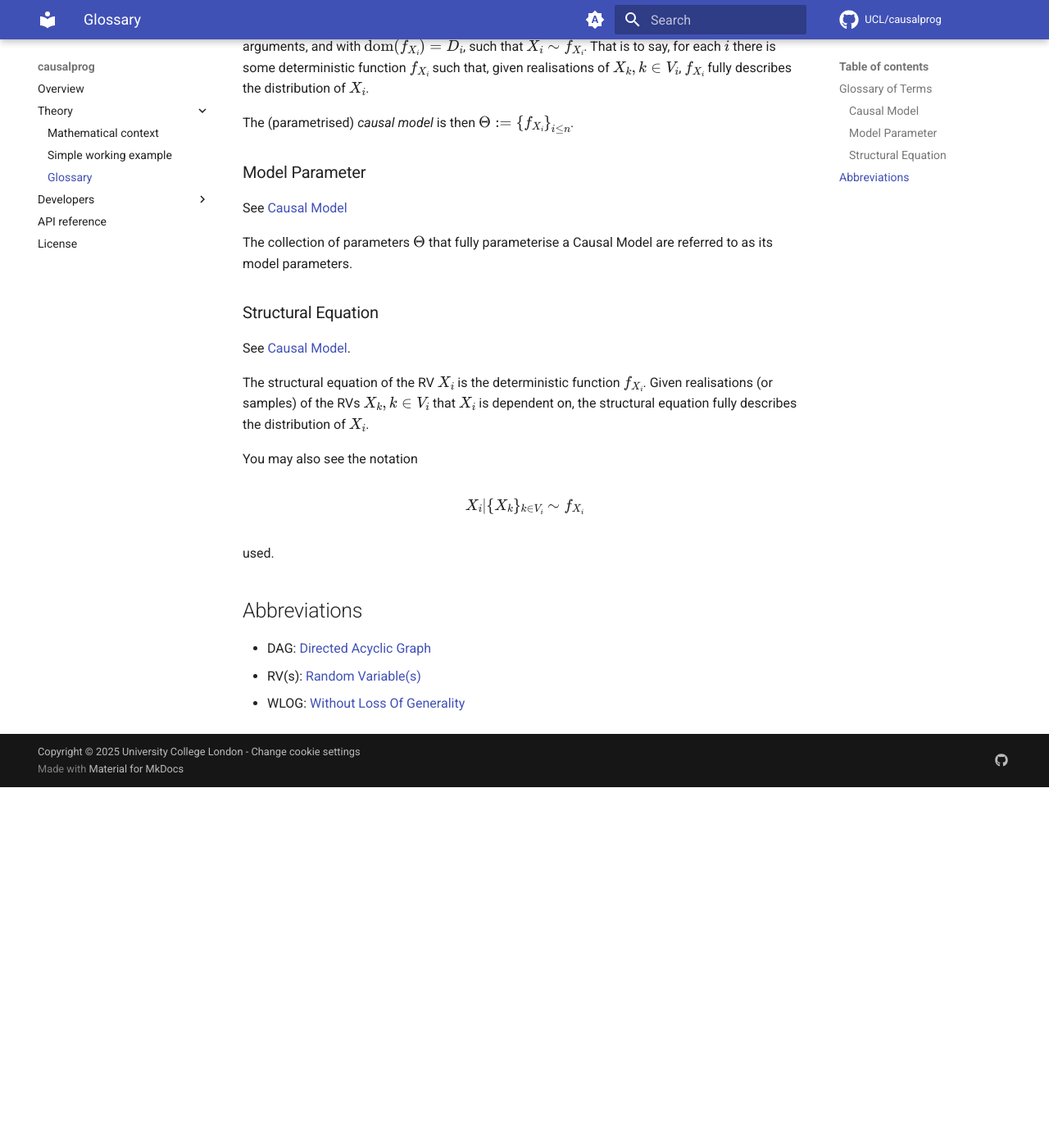
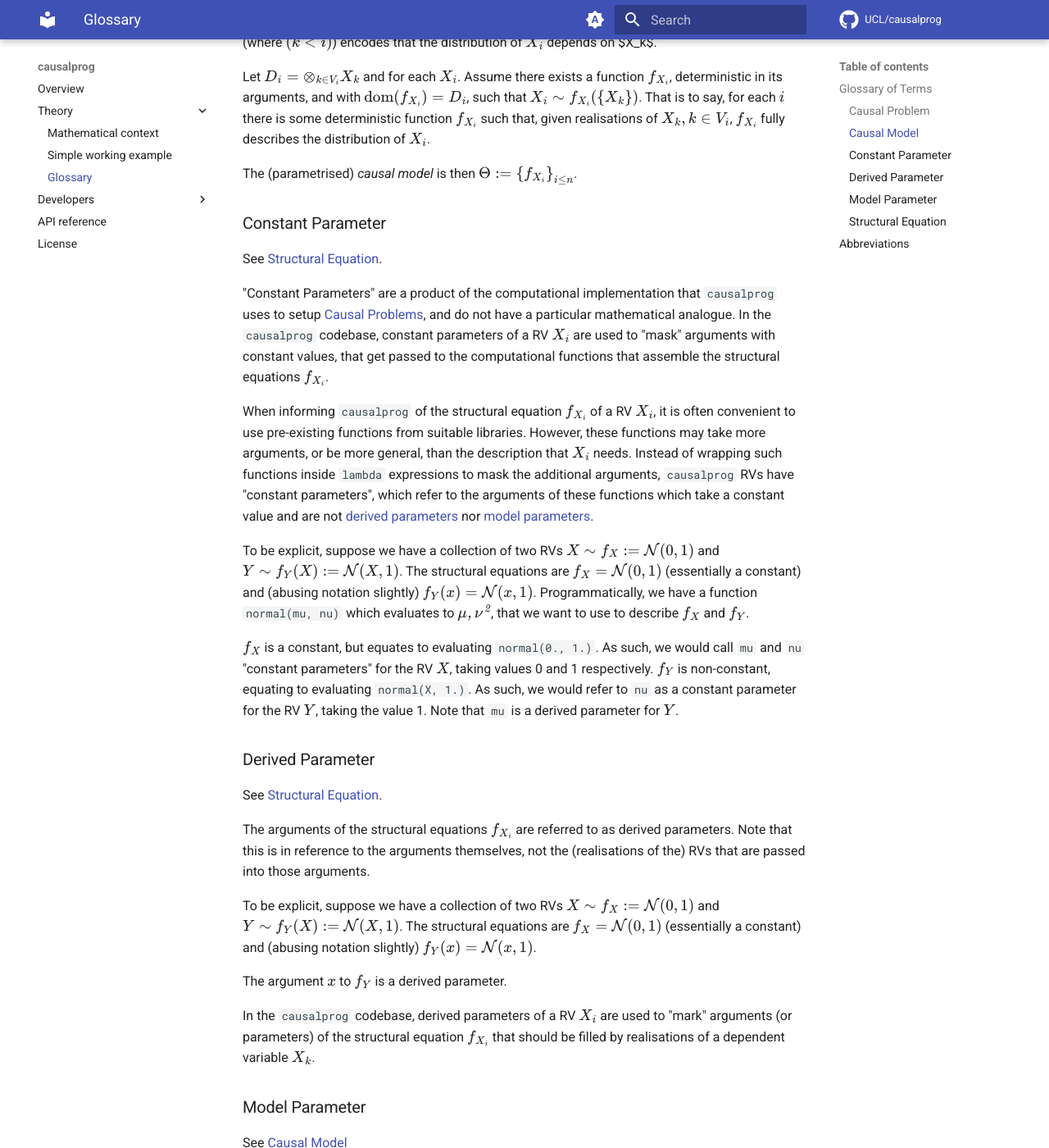
Before and after one commit to UCL/causalprog, an MkDocs documentation site: the page built from docs/theory/glossary.md, in a window 1280 px wide and 1400 px high, scrolled down 586 px. Shown: the whole window at 82% size. Built offline with MkDocs 1.6.1 and Material for MkDocs 9.7.7, drawn with Linux system fonts in a browser that asks for light colours; comment, search, counter and statistics services are not loaded; before the commit the page ends 1546 px from its top, so only the background shows below that; some of the changed text lies outside the part shown.

Commit message:
Add parameter discussion

```diff
--- a/docs/theory/glossary.md
+++ b/docs/theory/glossary.md
@@ -3,6 +3,8 @@
 Definitions of terms and abbreviations that are used across the `causalprog` documentation and codebase.
 
 ## Glossary of Terms
+
+### Causal Problem
 
 ### Causal Model
 
@@ -15,16 +17,65 @@ The nodes represent the random variables $X_i$, and as such we use the notation
 An edge directed into $X_i$ from $X_k$ (where $(k < i)$) encodes that the distribution of $X_i$ depends on $X_k\$.
 
 Let $D_i = \otimes_{k\in V_i} X_k$ and for each $X_i$.
-Assume there exists a function $f_{X_i}$, deterministic in its arguments, and with $\mathrm{dom}(f_{X_i}) = D_i$, such that $X_i \sim f_{X_i}$.
+Assume there exists a function $f_{X_i}$, deterministic in its arguments, and with $\mathrm{dom}(f_{X_i}) = D_i$, such that $X_i \sim f_{X_i}(\{X_k\})$.
 That is to say, for each $i$ there is some deterministic function $f_{X_i}$ such that, given realisations of $X_k, k\in V_i$, $f_{X_i}$ fully describes the distribution of $X_i$.
 
 The (parametrised) _causal model_ is then $\Theta := \left\{ f_{X_i} \right\}_{i\leq n}$.
+
+### Constant Parameter
+
+See [Structural Equation](#structural-equation).
+
+"Constant Parameters" are a product of the computational implementation that `causalprog` uses to setup [Causal Problems](#causal-problem), and do not have a particular mathematical analogue.
+In the `causalprog` codebase, constant parameters of a RV $X_i$ are used to "mask" arguments with constant values, that get passed to the computational functions that assemble the structural equations $f_{X_i}$.
+
+When informing `causalprog` of the structural equation $f_{X_i}$ of a RV $X_i$, it is often convenient to use pre-existing functions from suitable libraries.
+However, these functions may take more arguments, or be more general, than the description that $X_i$ needs.
+Instead of wrapping such functions inside `lambda` expressions to mask the additional arguments, `causalprog` RVs have "constant parameters", which refer to the arguments of these functions which take a constant value and are not [derived parameters](#derived-parameter) nor [model parameters](#model-parameter).
+
+To be explicit, suppose we have a collection of two RVs $X\sim f_{X} := \mathcal{N}(0, 1)$ and $Y\sim f_{Y}(X) := \mathcal{N}(X, 1)$.
+The structural equations are $f_X = \mathcal{N}(0, 1)$ (essentially a constant) and (abusing notation slightly) $f_Y(x) = \mathcal{N}(x, 1)$.
+Programmatically, we have a function `normal(mu, nu)` which evaluates to $\mathcal{\mu, \nu^2}$, that we want to use to describe $f_X$ and $f_Y$.
+
+$f_X$ is a constant, but equates to evaluating `normal(0., 1.)`.
+As such, we would call `mu` and `nu` "constant parameters" for the RV $X$, taking values 0 and 1 respectively.
+$f_Y$ is non-constant, equating to evaluating `normal(X, 1.)`.
+As such, we would refer to `nu` as a constant parameter for the RV $Y$, taking the value 1.
+Note that `mu` is a derived parameter for $Y$.
+
+### Derived Parameter
+
+See [Structural Equation](#structural-equation).
+
+The arguments of the structural equations $f_{X_i}$ are referred to as derived parameters.
+Note that this is in reference to the arguments themselves, not the (realisations of the) RVs that are passed into those arguments.
+
+To be explicit, suppose we have a collection of two RVs $X\sim f_{X} := \mathcal{N}(0, 1)$ and $Y\sim f_{Y}(X) := \mathcal{N}(X, 1)$.
+The structural equations are $f_X = \mathcal{N}(0, 1)$ (essentially a constant) and (abusing notation slightly) $f_Y(x) = \mathcal{N}(x, 1)$.
+
+The argument $x$ to $f_Y$ is a derived parameter.
+
+In the `causalprog` codebase, derived parameters of a RV $X_i$ are used to "mark" arguments (or parameters) of the structural equation $f_{X_i}$ that should be filled by realisations of a dependent variable $X_k$.
 
 ### Model Parameter
 
 See [Causal Model](#causal-model)
 
-The collection of parameters $\Theta$ that fully parameterise a Causal Model are referred to as its model parameters.
+Each member of the set $\Theta$ that fully parametrises a Causal Model are referred to as a model parameter, in the context above each $f_{X_i}$ would be seen as a model parameter.
+
+However the structural equations $f_{X_i}$ can often themselves be further parametrised.
+In such a case, the model parameters are those that fully parametrise the structural equations (and consequentially, $\Theta$).
+
+For example, in equation (1), [Padh et. al.](https://arxiv.org/pdf/2202.10806), the structural equations are expressed as an expansion of (fixed) basis functions $\left\{\psi_{i, j}\right\}_{i\leq I, j\leq J}$, $J\in\mathbb{N}$:
+
+$$ f_{X_i} = \sum_{j=1}^{J} \theta_{X_i}^{(j)}\psi_{i_j}. $$
+
+Each $f_{X_i}$ is thus fully described in terms of their coefficients $\theta_{X_i} := (\theta_{X_i}^{(j)})_{j\leq J}$.
+In such a case it is suitable to directly parametrise $\Theta = \left\{\theta_{X_i}\right\}_{i\leq I}$ rather than in terms of $f_{X_i}$, in which case each $\theta_{X_i}$ is a model parameter.
+
+If the family of basis functions $\psi_{i,j}$ was not fixed, but also allowed to vary, the collection of model parameters would be
+
+$$ \{ \theta_{X_i}, \psi_{i, j}\}. $$
 
 ### Structural Equation
 
```
Also changed, not shown: other parts of docs/theory/glossary.md (+1 -1 lines).
